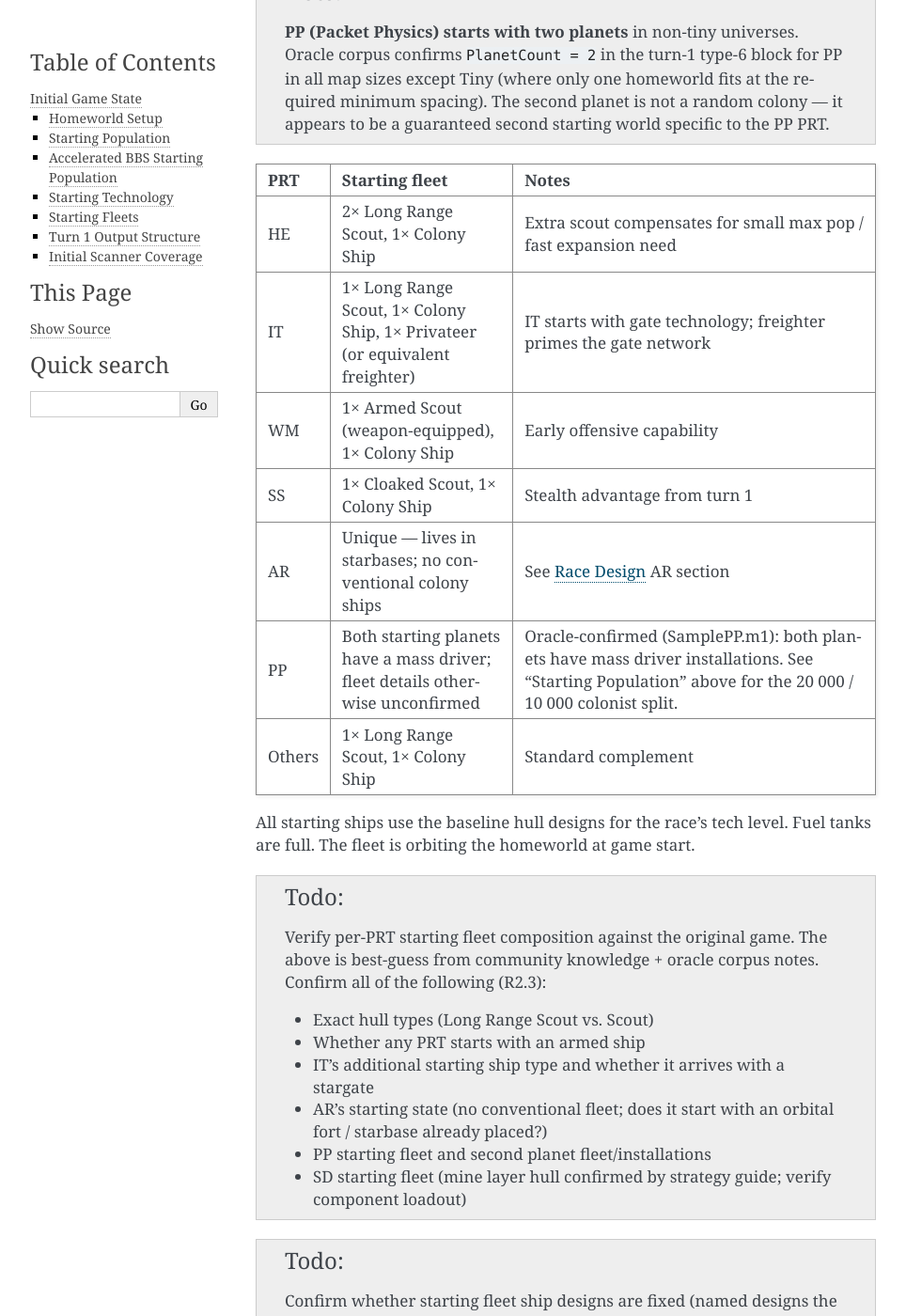
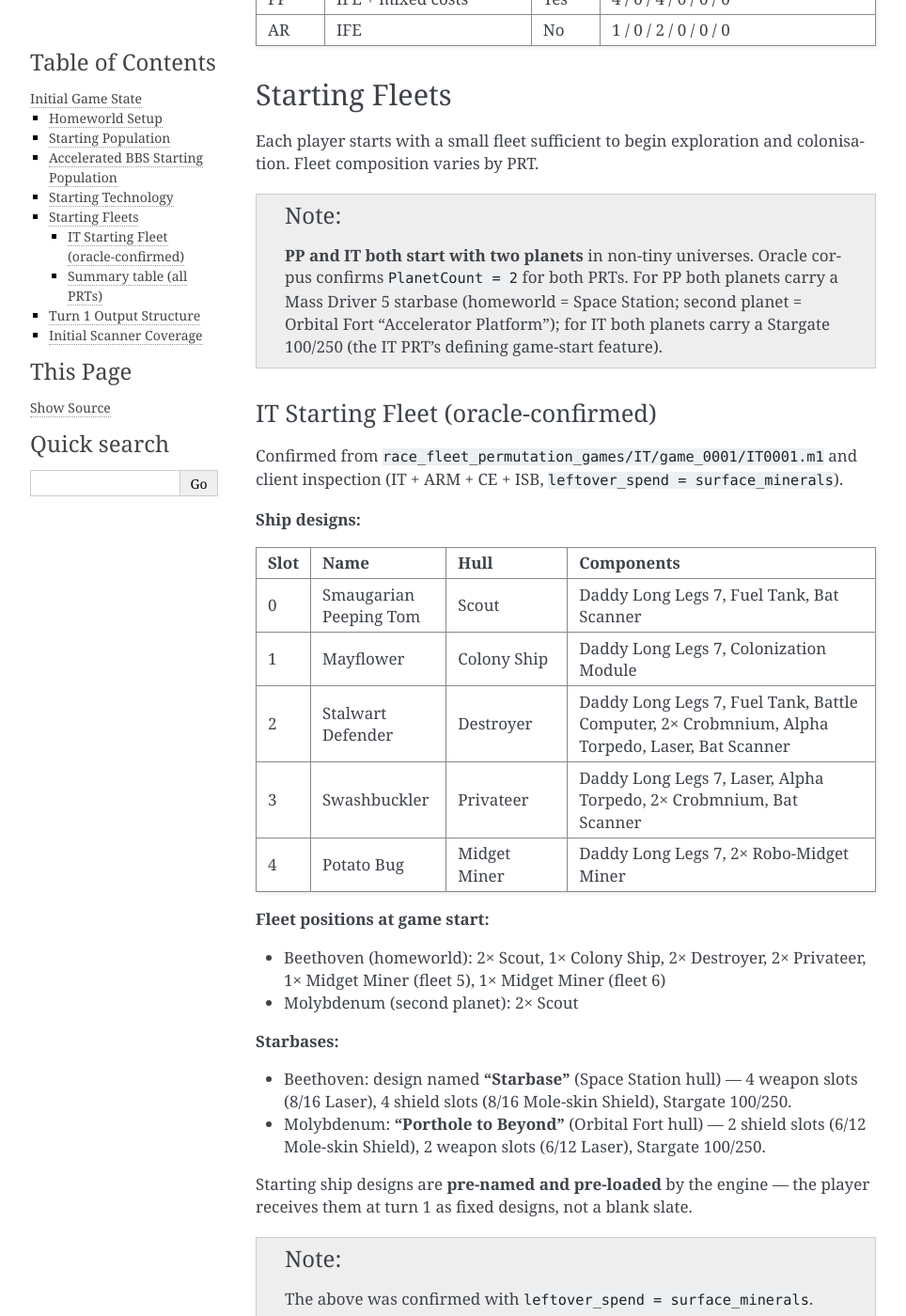
Before and after one commit to szarta/stars-reborn-design, a Sphinx documentation site: the page built from docs/new_game/initial_state.rst, in a window 1280 px wide and 1400 px high, scrolled down 4462 px. Shown: the whole window at 94% size, without its empty margins (148-1112 px from the left). Built offline with Sphinx 7.4.7, drawn with Linux system fonts in a browser that asks for light colours; some of the changed text lies outside the part shown.

Commit message:
doc: update initial_state with IT second planet and leftover_spend note
IT starts with the same 20k/10k colonist split as PP, with 10 mines and
4 factories (not 10/10/10) on the second planet. Clarifies that
leftover_spend may affect starting installation counts beyond 10.

Co-Authored-By: Claude Sonnet 4.6 <noreply@anthropic.com>

```diff
--- a/docs/new_game/initial_state.rst
+++ b/docs/new_game/initial_state.rst
@@ -40,29 +40,39 @@ selected:
 
    Oracle-confirmed values (turn-1 ``.m`` files, 130+ games):
 
-   - All PRTs except AR: **10 factories, 10 mines, 10 defenses.**
+   - All PRTs except AR: **10 factories, 10 mines, 10 defenses** on the
+     homeworld.
    - AR (Alternate Reality): **no installations** — the Installations flag
      is not set on AR homeworlds; mines, factories, and defenses are absent.
+   - IT second planet (Molybdenum in oracle): **10 mines, 4 factories,
+     0 defenses** — the second IT starting planet receives a reduced package.
 
    .. note::
 
-      These counts are independent of the race's economy parameters
-      (colonists-operate-factories, etc.).  The starting 10/10/10 appears
-      to be a fixed game constant, not derived from the starting population.
+      The homeworld 10/10/10 is independent of economy parameters and
+      appears to be a fixed game constant.  However, choosing
+      ``leftover_spend = mines``, ``factories``, or ``defenses`` in race
+      design may increase the respective count beyond 10.  This has not yet
+      been researched; see ``open_questions/leftover_spend_starting_values``.
 
 Starting Population
 -------------------
 
 Normal (non-Accelerated BBS) starting population:
 
-- **All PRTs except PP:** 25 000 colonists on the homeworld.  With LSP: 25 000 × 70% = 17 500.
-- **PP (Packet Physics):** 30 000 colonists total across two starting planets:
+- **Most PRTs:** 25 000 colonists on the homeworld.  With LSP: 25 000 × 70% = 17 500.
+- **PP (Packet Physics) and IT (Interstellar Traveler):** Both start with two
+  colonised planets using the same 20 000 / 10 000 split:
 
   - Homeworld: 20 000 colonists.
   - Second planet: 10 000 colonists.
   - With LSP (70%): 21 000 total — 14 000 (homeworld) + 7 000 (second planet).
 
-  Oracle-confirmed (human race, SamplePP.m1): homeworld (Cerebus) 20 000, second planet (Clay) 10 000.
+  Oracle-confirmed for PP (human race, SamplePP.m1): homeworld (Cerebus) 20 000,
+  second planet (Clay) 10 000.
+
+  Oracle-confirmed for IT (``race_fleet_permutation_games/IT/game_0001/IT0001.m1``):
+  homeworld (Beethoven) 20 000, second planet (Molybdenum) 10 000.
 
 Growth rate does **not** affect normal starting population — it determines year-over-year growth only,
 not the initial colonist count.  (Oracle-confirmed across GR 1%–20% for non-PP PRTs; R2.1 closed.)
@@ -246,11 +256,76 @@ colonisation.  Fleet composition varies by PRT.
 
 .. note::
 
-   **PP (Packet Physics) starts with two planets** in non-tiny universes.
-   Oracle corpus confirms ``PlanetCount = 2`` in the turn-1 type-6 block for
-   PP in all map sizes except Tiny (where only one homeworld fits at the
-   required minimum spacing).  The second planet is not a random colony —
-   it appears to be a guaranteed second starting world specific to the PP PRT.
+   **PP and IT both start with two planets** in non-tiny universes.  Oracle
+   corpus confirms ``PlanetCount = 2`` for both PRTs.  For PP both planets carry a
+   Mass Driver 5 starbase (homeworld = Space Station; second planet = Orbital Fort
+   "Accelerator Platform"); for IT both planets carry a Stargate 100/250
+   (the IT PRT's defining game-start feature).
+
+IT Starting Fleet (oracle-confirmed)
+^^^^^^^^^^^^^^^^^^^^^^^^^^^^^^^^^^^^^
+
+Confirmed from ``race_fleet_permutation_games/IT/game_0001/IT0001.m1`` and
+client inspection (IT + ARM + CE + ISB, ``leftover_spend = surface_minerals``).
+
+**Ship designs:**
+
+.. list-table::
+   :header-rows: 1
+   :widths: 5 22 20 53
+
+   * - Slot
+     - Name
+     - Hull
+     - Components
+   * - 0
+     - Smaugarian Peeping Tom
+     - Scout
+     - Daddy Long Legs 7, Fuel Tank, Bat Scanner
+   * - 1
+     - Mayflower
+     - Colony Ship
+     - Daddy Long Legs 7, Colonization Module
+   * - 2
+     - Stalwart Defender
+     - Destroyer
+     - Daddy Long Legs 7, Fuel Tank, Battle Computer, 2× Crobmnium,
+       Alpha Torpedo, Laser, Bat Scanner
+   * - 3
+     - Swashbuckler
+     - Privateer
+     - Daddy Long Legs 7, Laser, Alpha Torpedo, 2× Crobmnium, Bat Scanner
+   * - 4
+     - Potato Bug
+     - Midget Miner
+     - Daddy Long Legs 7, 2× Robo-Midget Miner
+
+**Fleet positions at game start:**
+
+- Beethoven (homeworld): 2× Scout, 1× Colony Ship, 2× Destroyer, 2× Privateer,
+  1× Midget Miner (fleet 5), 1× Midget Miner (fleet 6)
+- Molybdenum (second planet): 2× Scout
+
+**Starbases:**
+
+- Beethoven: design named **"Starbase"** (Space Station hull) — 4 weapon slots
+  (8/16 Laser), 4 shield slots (8/16 Mole-skin Shield), Stargate 100/250.
+- Molybdenum: **"Porthole to Beyond"** (Orbital Fort hull) — 2 shield slots
+  (6/12 Mole-skin Shield), 2 weapon slots (6/12 Laser), Stargate 100/250.
+
+Starting ship designs are **pre-named and pre-loaded** by the engine — the
+player receives them at turn 1 as fixed designs, not a blank slate.
+
+.. note::
+
+   The above was confirmed with ``leftover_spend = surface_minerals``.  Fleet
+   composition and design names are not expected to vary with leftover_spend,
+   but this has not been systematically verified across all five options.  See
+   ``open_questions/leftover_spend_starting_values`` for the open research item
+   on how leftover_spend affects starting installations and surface minerals.
+
+Summary table (all PRTs)
+^^^^^^^^^^^^^^^^^^^^^^^^^
 
 .. list-table::
    :header-rows: 1
@@ -259,52 +334,81 @@ colonisation.  Fleet composition varies by PRT.
    * - PRT
      - Starting fleet
      - Notes
+   * - IT
+     - 2× Scout, 1× Colony Ship, 2× Destroyer, 2× Privateer, 2× Midget Miner
+     - Oracle-confirmed (see above).  Scouts split 2/2 across both planets.
+       Both planets have Stargate 100/250 starbases.
    * - HE
-     - 2× Long Range Scout, 1× Colony Ship
-     - Extra scout compensates for small max pop / fast expansion need
-   * - IT
-     - 1× Long Range Scout, 1× Colony Ship, 1× Privateer (or equivalent
-       freighter)
-     - IT starts with gate technology; freighter primes the gate network
+     - 2× Scout, 3× Mini-Colony Ship, 2× Midget Miner
+     - Hull types confirmed from one LRT permutation (ARM+ISB+CE, game_0001).
+       3 colony ships instead of 1.  Mini-Colony Ship uses Settler's Delight engine
+       (the only engine available to HE colony ships).
+       Starbase: Space Station "Starbase", no Stargate.
+   * - CA
+     - 2× Scout, 1× Colony Ship, 1× Mini-Miner (terraforming), 2× Midget Miner
+     - Hull types confirmed from one LRT permutation.  Mini-Miner carries Orbital
+       Adjusters; count may vary with starting Construction tech.
+       Starbase: Space Station "Starbase", no Stargate.
+   * - SS
+     - 2× Scout, 1× Small Freighter (cloaked), 1× Colony Ship, 2× Midget Miner
+     - Hull types confirmed from one LRT permutation.  Scout uses penetrating scanner.
+       Small Freighter carries Transport Cloaking.
+       Starbase: Space Station "Starbase", no Stargate.
    * - WM
-     - 1× Armed Scout (weapon-equipped), 1× Colony Ship
-     - Early offensive capability
-   * - SS
-     - 1× Cloaked Scout, 1× Colony Ship
-     - Stealth advantage from turn 1
+     - 1× Scout (armed), 1× Colony Ship, 2× Midget Miner
+     - Hull types confirmed from one LRT permutation.  Only 1 scout; it carries a
+       beam weapon.  Weapon type depends on starting Weapons tech.
+       Starbase: Space Station "Starbase", no Stargate.
+   * - IS
+     - 2× Scout, 1× Colony Ship, 2× Midget Miner
+     - Hull types confirmed from one LRT permutation.  No PRT-unique design.
+       Starbase: Space Station "Starbase", no Stargate.
+   * - SD
+     - 2× Scout, 1× Colony Ship, 2× Mine Layer (normal), 2× Mine Layer (speed),
+       2× Midget Miner
+     - Hull types confirmed from one LRT permutation.  Two mine layer designs:
+       one lays normal mines, one lays speed mines.  Mine layer type and
+       component loadout depend on starting Propulsion tech.
+       Starbase: Space Station "Starbase", no Stargate.
    * - AR
-     - Unique — lives in starbases; no conventional colony ships
-     - See :doc:`../mechanics/race_design` AR section
+     - 1× Scout, 1× Colony Ship (Orbital Construction Module), 2× Midget Miner
+     - Oracle-confirmed (ARM+ISB+CE, game_0001).  AR colony ship deploys a copy
+       of the non-deletable "Starter Colony" Orbital Fort design when given Colonize
+       orders; AR population lives on that starbase (destroyed starbase = dead pop).
+       No mass driver; Space Station starbase has 4×(8/16 Laser), 4×(8/16 Mole-skin Shield).
+       No second planet.
    * - PP
-     - Both starting planets have a mass driver; fleet details otherwise unconfirmed
-     - Oracle-confirmed (SamplePP.m1): both planets have mass driver installations.
+     - 2× Scout + 1× Colony Ship + 2× Midget Miner at homeworld; 1× Scout at second planet
+     - Oracle-confirmed (ARM+ISB+CE, game_0001).  Both starting planets have Mass Driver 5
+       starbases: homeworld = Space Station "Starbase"; second planet = Orbital Fort
+       "Accelerator Platform" (2× 6/12 Laser, 2× 6/12 Cow-hide Shield, Mass Driver 5).
        See "Starting Population" above for the 20 000 / 10 000 colonist split.
-   * - Others
-     - 1× Long Range Scout, 1× Colony Ship
-     - Standard complement
+   * - JOAT
+     - 1× Armed Probe, 1× Long Range Scout, 1× Colony Ship, 1× Medium Freighter,
+       1× Destroyer, 1× Mini-Miner, 2× Midget Miner
+     - Oracle-confirmed (ARM+ISB+CE, game_0001).  Richest starting fleet of any PRT.
+       Armed Probe carries a beam weapon.  Destroyer carries beam + torpedo + armor.
+       Space Station starbase, no Stargate or mass driver.  No second planet.
 
-All starting ships use the baseline hull designs for the race's tech level.
-Fuel tanks are full.  The fleet is orbiting the homeworld at game start.
+.. note::
+
+   The hull and count observations in this table come from one LRT combination
+   (ARM + ISB + CE, ``race_fleet_permutation_games/*/game_0001/``).
+   **Hull types, component loadouts, design names, and ship counts are all dependent
+   on PRT, LRT, and the resulting starting tech levels** and may differ for other
+   combinations.  The permutation corpus (384 games × 16 players per PRT) covers all
+   LRT+tech combinations; full analysis is pending corpus generation and bulk decode (R2.3).
 
 .. todo::
 
-   Verify per-PRT starting fleet composition against the original game.
-   The above is best-guess from community knowledge + oracle corpus notes.
-   Confirm all of the following (R2.3):
+   Complete R2.3 — Starting fleet generation rules per PRT:
 
-   - Exact hull types (Long Range Scout vs. Scout)
-   - Whether any PRT starts with an armed ship
-   - IT's additional starting ship type and whether it arrives with a stargate
-   - AR's starting state (no conventional fleet; does it start with an
-     orbital fort / starbase already placed?)
-   - PP starting fleet and second planet fleet/installations
-   - SD starting fleet (mine layer hull confirmed by strategy guide; verify
-     component loadout)
-
-.. todo::
-
-   Confirm whether starting fleet ship designs are fixed (named designs the
-   engine creates) or whether they are player-editable from the start.
+   - Bulk-decode all permutation games once corpus generation completes
+   - Determine which hull slots are PRT-fixed vs. tech-dependent
+   - Map: (PRT, starting tech levels) → (component choices, design names)
+   - Confirm whether AI-template design names differ from human-player design names
+   - AR, PP, JOAT: generate dedicated oracle games and decode
+   - Whether designs are player-editable from turn 1 or locked (all PRTs)
 
 Turn 1 Output Structure
 -----------------------
```
